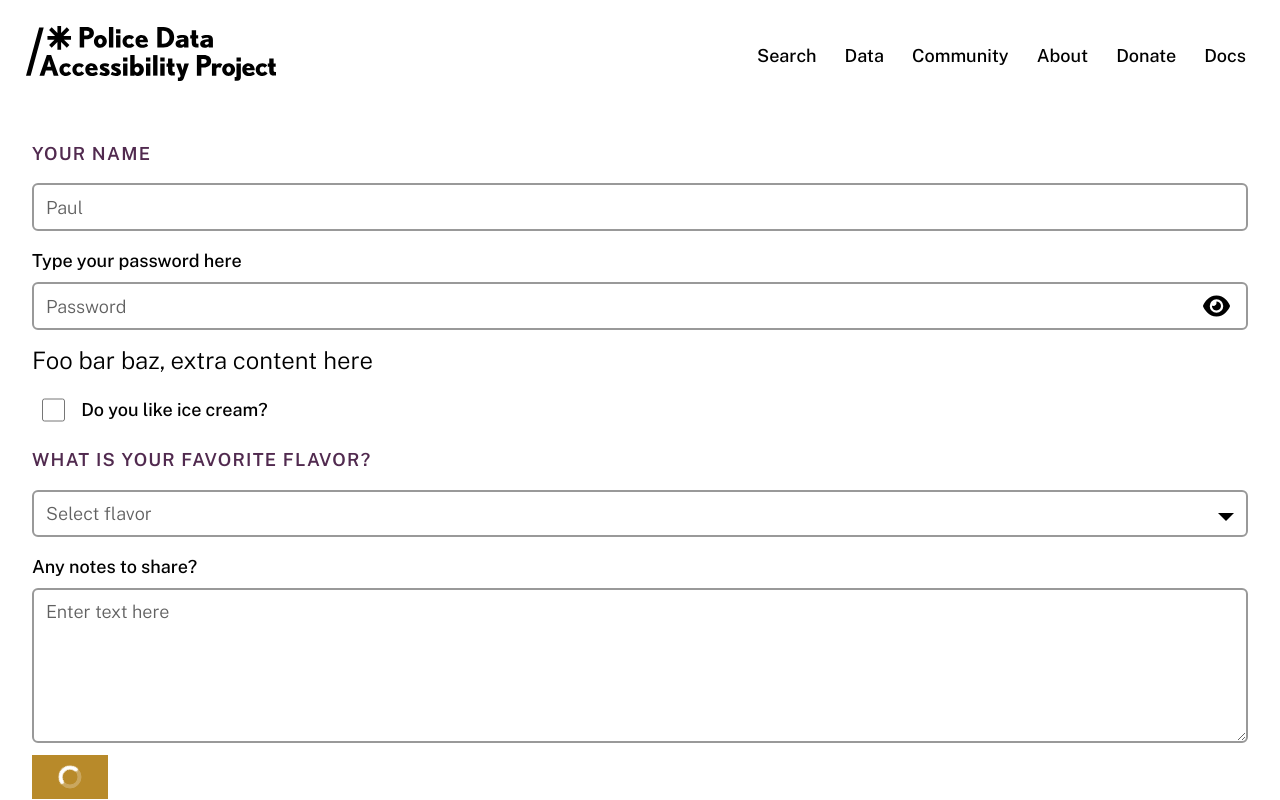
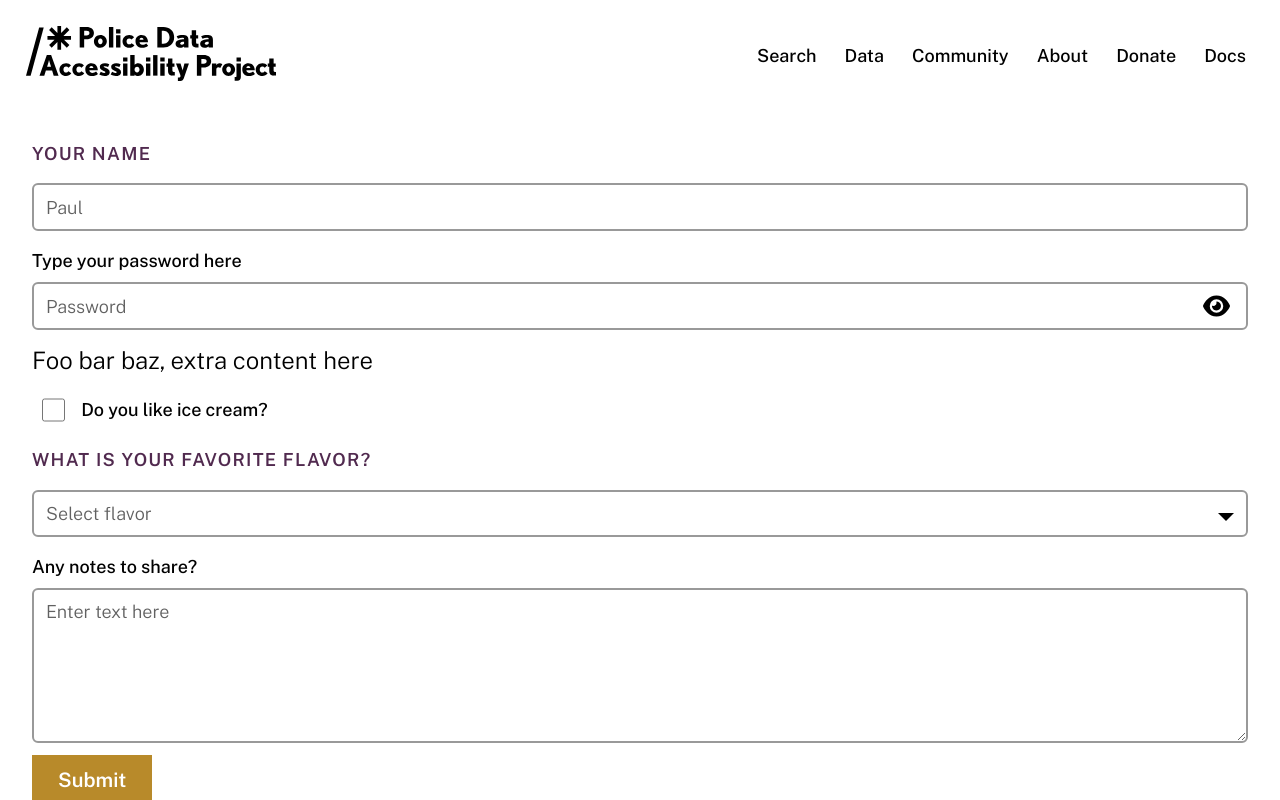
Before and after one commit to Police-Data-Accessibility-Project/design-system, a Vue app: page /form-v2-demo in a window 1280 px wide. Shown: the top 800 px of the page. Built offline with nearby package versions, Linux system fonts and the light colour scheme.

Commit message:
fix: button take 3

```diff
--- a/src/components/Button/PdapButton.vue
+++ b/src/components/Button/PdapButton.vue
@@ -1,24 +1,16 @@
 <template>
 	<button :class="classes">
-		<Transition mode="out-in">
-			<component
-				:is="
-					isLoading && $slots.loading
-						? $slots.loading
-						: isLoading
-						? Spinner
-						: $slots.default
-				"
-				v-bind="isLoading ? loadingProps : undefined"
-			/>
-		</Transition>
+		<component
+			:is="isLoading ? Spinner : $slots.default"
+			v-bind="isLoading ? loadingProps : undefined"
+		/>
 	</button>
 </template>
 
 <script setup lang="ts">
 // Imports
 import { reactive } from 'vue';
-import { Spinner } from '../Spinner';
+import Spinner from '../Spinner/PdapSpinner.vue';
 
 // Types
 import { PdapButtonProps } from './types';
```
Also changed, not shown: 2 other files (tests, documents, lock files or other folders).
